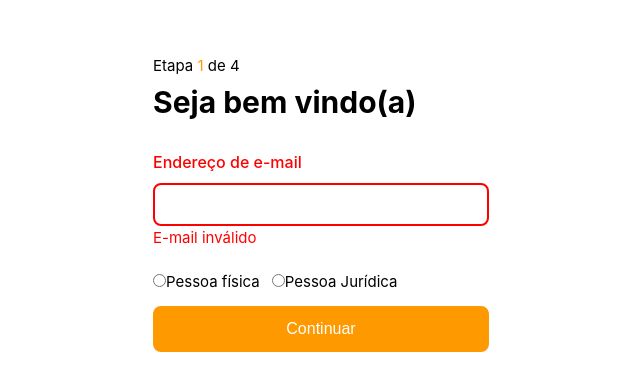
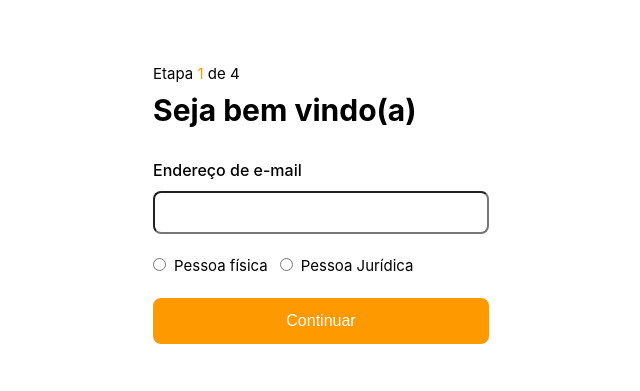
Before and after one commit to camilakadi/cadastro-pessoa, a Vue app: page / in a window 1280 px wide. Shown: the part 197-588 px from the top of the page, without its empty margins (319-959 px from the left). Built offline with nearby package versions, Linux system fonts and the light colour scheme.

Commit message:
Refactor CpButton and CpInput components

```diff
--- a/src/components/CpButton.vue
+++ b/src/components/CpButton.vue
@@ -1,5 +1,10 @@
 <template>
-  <button :type="type" class="cp-button" :class="buttonClass" @click="handleClick">
+  <button
+    :type="type"
+    class="cp-button"
+    :class="[buttonClass, fullWidth ? 'full-width' : '']"
+    @click="handleClick"
+  >
     {{ text }}
   </button>
 </template>
@@ -9,7 +14,8 @@ const props = defineProps({
   text: String,
   buttonClass: String,
   type: String,
-  clickEvent: Function
+  clickEvent: Function,
+  fullWidth: Boolean
 });
 
 function handleClick() {
@@ -37,4 +43,8 @@ function handleClick() {
   color: var(--orange);
   border: 2px solid var(--orange);
 }
+
+.full-width {
+  width: 100%;
+}
 </style>
--- a/src/components/CpInput.vue
+++ b/src/components/CpInput.vue
@@ -3,17 +3,18 @@
     <label class="cp-input__label" :for="inputId">{{ label }}</label>
     <input
       :type="type"
+      :id="inputId"
       class="cp-input__input"
       v-model="inputValue"
       @input="emitInput"
-      :id="inputId"
     />
-    <div v-if="isError" class="cp-input__message">{{ errorMessage }}</div>
+
+    <div v-show="isError" class="cp-input__message">{{ errorMessage }}</div>
   </div>
 </template>
 
 <script setup>
-import { ref, defineProps, watch, defineEmits } from 'vue';
+import { ref, defineProps, watchEffect, defineEmits } from 'vue';
 
 const props = defineProps({
   label: String,
@@ -36,19 +37,13 @@ const emitInput = () => {
   emit('update:modelValue', inputValue.value);
 };
 
-watch(
-  () => {
-    inputValue.value = props.modelValue;
-  },
-  { immediate: true }
-);
+watchEffect(() => {
+  inputValue.value = props.modelValue;
+});
 
-watch(
-  () => {
-    isError.value = Boolean(props.errorMessage);
-  },
-  { immediate: true }
-);
+watchEffect(() => {
+  isError.value = Boolean(props.errorMessage);
+});
 </script>
 
 <style scoped>
@@ -70,12 +65,13 @@ watch(
   border-radius: 8px;
 }
 
+.cp-input__message {
+  height: 24px;
+  color: var(--red);
+}
+
 .cp-input--error .cp-input__input {
   border: 2px solid var(--red);
-}
-
-.cp-input--error .cp-input__message {
-  color: var(--red);
 }
 
 .cp-input--error .cp-input__label {
--- /dev/null
+++ b/src/components/CpRadio.vue
@@ -0,0 +1,81 @@
+<template>
+  <div class="cp-radio" :class="{ 'cp-radio--error': isError }">
+    <div class="cp-radio_input-container">
+      <div v-for="(option, index) in options" :key="index" class="cp-radio__input">
+        <input
+          type="radio"
+          :id="option.id"
+          :name="option.id"
+          :value="option.value"
+          v-model="selectedOption"
+          @change="emitInput"
+        />
+
+        <label :for="option.id">{{ option.label }}</label>
+      </div>
+    </div>
+
+    <div v-show="isError" class="cp-radio__message">{{ errorMessage }}</div>
+  </div>
+</template>
+
+<script setup>
+import { ref, defineProps, watchEffect, defineEmits } from 'vue';
+
+const props = defineProps({
+  options: Array,
+  label: String,
+  modelValue: String,
+  required: Boolean,
+  errorMessage: String
+});
+
+const emit = defineEmits(['update:modelValue']);
+
+const selectedOption = ref(props.modelValue);
+const isError = ref(false);
+
+const emitInput = () => {
+  isError.value = false;
+  emit('update:modelValue', selectedOption.value);
+};
+
+watchEffect(() => {
+  selectedOption.value = props.modelValue;
+});
+
+watchEffect(() => {
+  isError.value = Boolean(props.errorMessage);
+});
+</script>
+
+<style scoped>
+.cp-radio {
+  display: flex;
+  flex-direction: column;
+
+  margin-bottom: 20px;
+}
+
+.cp-radio_input-container {
+  display: flex;
+  flex-direction: row;
+}
+
+.cp-radio__input {
+  margin-right: 12px;
+}
+
+.cp-radio__input input {
+  margin-right: 8px;
+}
+
+.cp-radio__message {
+  height: 24px;
+  color: var(--red);
+}
+
+.cp-radio--error .cp-radio__message {
+  color: var(--red);
+}
+</style>
--- a/src/views/CpStepOne.vue
+++ b/src/views/CpStepOne.vue
@@ -10,40 +10,18 @@
         label="Endereço de e-mail"
         v-model="emailAddress"
         for="emailAddress"
-        errorMessage="E-mail inválido"
+        :error-message="errorMessages.email"
         required
       />
 
-      <div class="cp-step-one__person-type">
-        <div class="cp-step-one__type">
-          <input
+      <CpRadio
         type="radio"
-            id="physicalPerson"
-            name="physicalPerson"
-            value="physicalPerson"
-            v-model="personType"
+        v-model="selectedPersonType"
+        :options="personTypeOptions"
+        :error-message="errorMessages.personType"
       />
-          <label for="physicalPerson">Pessoa física</label>
-        </div>
 
-        <div class="cp-step-one__type">
-          <input
-            type="radio"
-            id="legalPerson"
-            name="legalPerson"
-            value="legalPerson"
-            v-model="personType"
-          />
-          <label for="legalPerson">Pessoa Jurídica</label>
-        </div>
-      </div>
-
-      <CpButton
-        class="cp-step-one__button"
-        text="Continuar"
-        buttonClass="contained"
-        type="submit"
-      />
+      <CpButton text="Continuar" buttonClass="contained" type="submit" fullWidth />
     </form>
   </div>
 </template>
@@ -54,32 +32,50 @@ import CpInput from '@/components/CpInput.vue';
 import CpTitle from '@/components/CpTitle.vue';
 import CpStepsNumber from '@/components/CpStepsNumber.vue';
 import CpButton from '@/components/CpButton.vue';
+import CpRadio from '@/components/CpRadio.vue';
 
 const props = defineProps({
   nextStep: Function
 });
 
 const emailAddress = ref('');
-const personType = ref('');
+const selectedPersonType = ref('');
+const personTypeOptions = [
+  { id: 'physicalPerson', label: 'Pessoa física', value: 'physicalPerson' },
+  { id: 'legalPerson', label: 'Pessoa Jurídica', value: 'legalPerson' }
+];
+
+const errorMessages = ref({
+  email: '',
+  personType: ''
+});
 
 const handleFormSubmit = () => {
-  if (!personType.value || !emailAddress.value) return;
+  const emailValid = validateEmail();
+  const personTypeValid = validatePersonType();
+
+  if (!emailValid || !personTypeValid) return;
 
   props.nextStep();
 };
-</script>
 
-<style scoped>
-.cp-step-one__person-type {
-  display: flex;
-  margin-bottom: 12px;
+const validateEmail = () => {
+  if (emailAddress.value === '') {
+    errorMessages.value.email = 'O campo de e-mail é obrigatório';
+    return false;
   }
 
-.cp-step-one__type {
-  margin-right: 12px;
+  errorMessages.value.email = '';
+  return true;
+};
+
+const validatePersonType = () => {
+  if (selectedPersonType.value === '') {
+    errorMessages.value.personType = 'O campo de tipo de pessoa é obrigatório';
+    return false;
   }
 
-.cp-step-one__button {
-  width: 100%;
-}
-</style>
+  errorMessages.value.personType = '';
+  return true;
+};
+</script>
```
Lines whose indentation alone changed are shown as unchanged.
